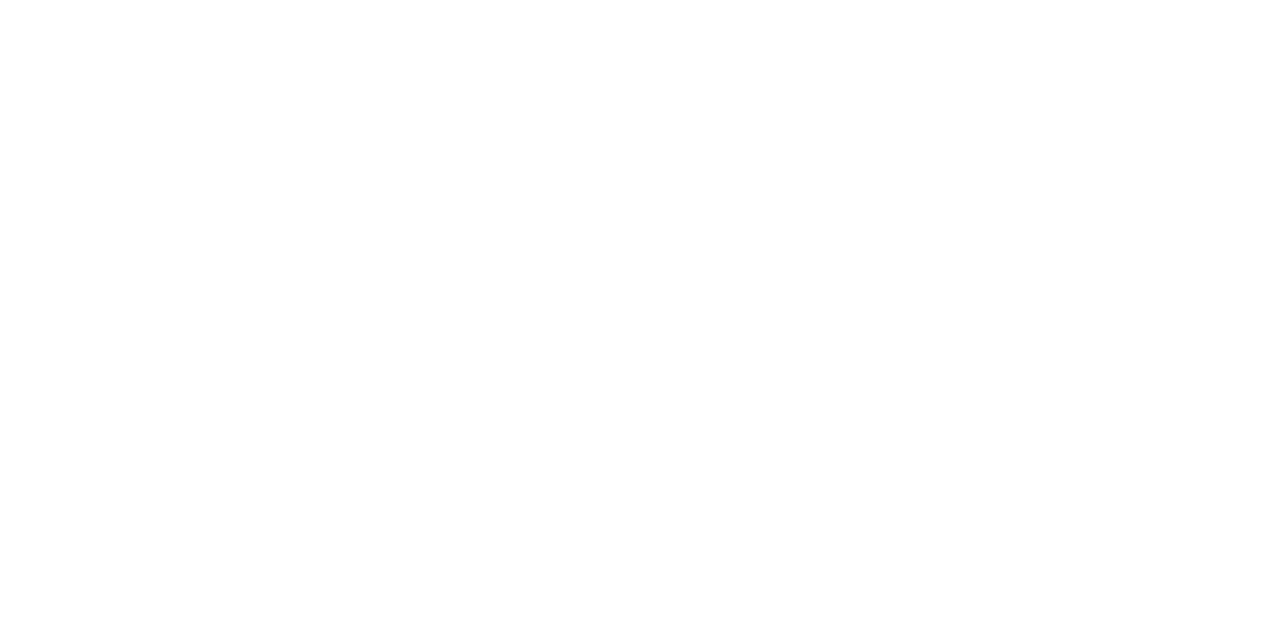
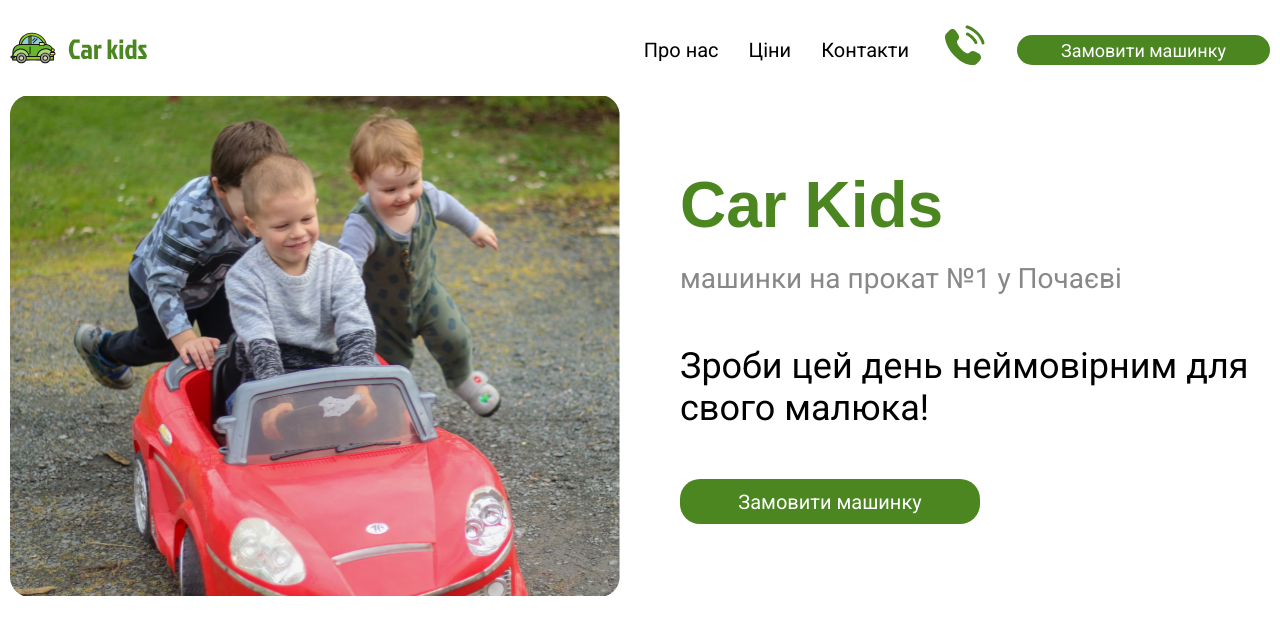
Before and after one commit to Dmytrop369/Car-Kids, a plain HTML site: page index.html in a window 1280 px wide. Drawn offline with Linux system fonts and the light colour scheme; a web font is replaced by a local one.

Commit message:
add header and hero

```diff
--- a/index.html
+++ b/index.html
@@ -9,8 +9,54 @@
 </head>
 
 <body>
-    <header></header>
-    <main></main>
+    <header>
+        <div class="container">
+            <div class="header_wrapper row">
+                <div class="logo"><img src="./img/icon/logo.svg" alt=""></div>
+
+                <div class="header_navigation row">
+
+                    <nav class="row">
+                        <a href="">Про нас</a>
+                        <a href="">Ціни</a>
+                        <a href="">Контакти</a>
+                    </nav>
+
+                    <div class="header_buttons row">
+                        <a href="tel:+380934638024"><img src="./img/icon/fon.svg" alt=""></a>
+                        <button class="btn">Замовити машинку</button>
+                    </div>
+                    <div class="header_burger nane">
+                        <figure></figure>
+                        <figure></figure>
+                        <figure></figure>
+                    </div>
+                </div>
+            </div>
+        </div>
+    </header>
+
+    <main>
+        <section class="hero">
+            <div class="container">
+                <div class="row">
+                    <img src="./img/picture/hiro.png" alt="">
+                    <div class="hero__content">
+                        <h1>Car Kids</h1>
+                        <p class="hero__content-subtitle">машинки на прокат №1 у Почаєві</p>
+                        <p class="hero__content-text">Зроби цей день неймовірним для свого малюка!</p>
+                        <button class="btn">Замовити машинку</button>
+                    </div>
+                </div>
+            </div>
+        </section>
+        <section class="advantages">
+            <div class="container">
+
+            </div>
+        </section>
+    </main>
+
     <footer></footer>
 
     <script src="./script.js"></script>
--- a/style.css
+++ b/style.css
@@ -13,3 +13,94 @@
   font-weight: 400;
   font-style: normal;
 }
+
+.container{
+  max-width: 1300px;
+  margin: 0 auto;
+  padding: 10px;
+}
+
+.row{
+  display: flex;
+}
+
+.btn{
+  background: #4B8621;
+  color: white;
+  border: none;
+  padding: 5px 44px;
+  font-size: 18px;
+  border-radius: 20px;
+  height: 30px;
+  cursor: pointer;
+}
+  /*Header*/
+
+header{
+  padding-top: 13px;
+}
+
+header .row{
+  align-items: center;
+  gap: 30px;
+}
+
+header a{
+  text-decoration: none;
+  color: black;
+  font-size: 20px;
+}
+
+.header_wrapper{
+  justify-content: space-between;
+}
+
+.header_buttons img{
+  width: 48px;
+  height: 48px;
+}
+
+.header_burger{
+  height: 22px;
+  width: 32px;
+  background: red;
+  display: none;
+}
+
+/* Hero */
+
+.hero img{
+  height: 500px;
+  max-width: 610px;
+  width: 100%;
+  object-fit: cover;
+}
+
+.hero .row{
+  align-items: center;
+  gap: 60px;
+}
+
+.hero h1{
+  font-family: "Jockey One", sans-serif;
+  color: #4B8621;
+  font-size: 64px;
+  margin-bottom: 20px;
+}
+
+.hero__content-subtitle{
+  color: #888888;
+  font-size: 28px;
+  margin-bottom: 50px;
+}
+
+.hero__content-text{
+  font-size: 36px;
+  margin-bottom: 50px;
+}
+
+.hero button{
+  height: 45px;
+  width: 300px;
+  font-size: 20px;
+}
```
